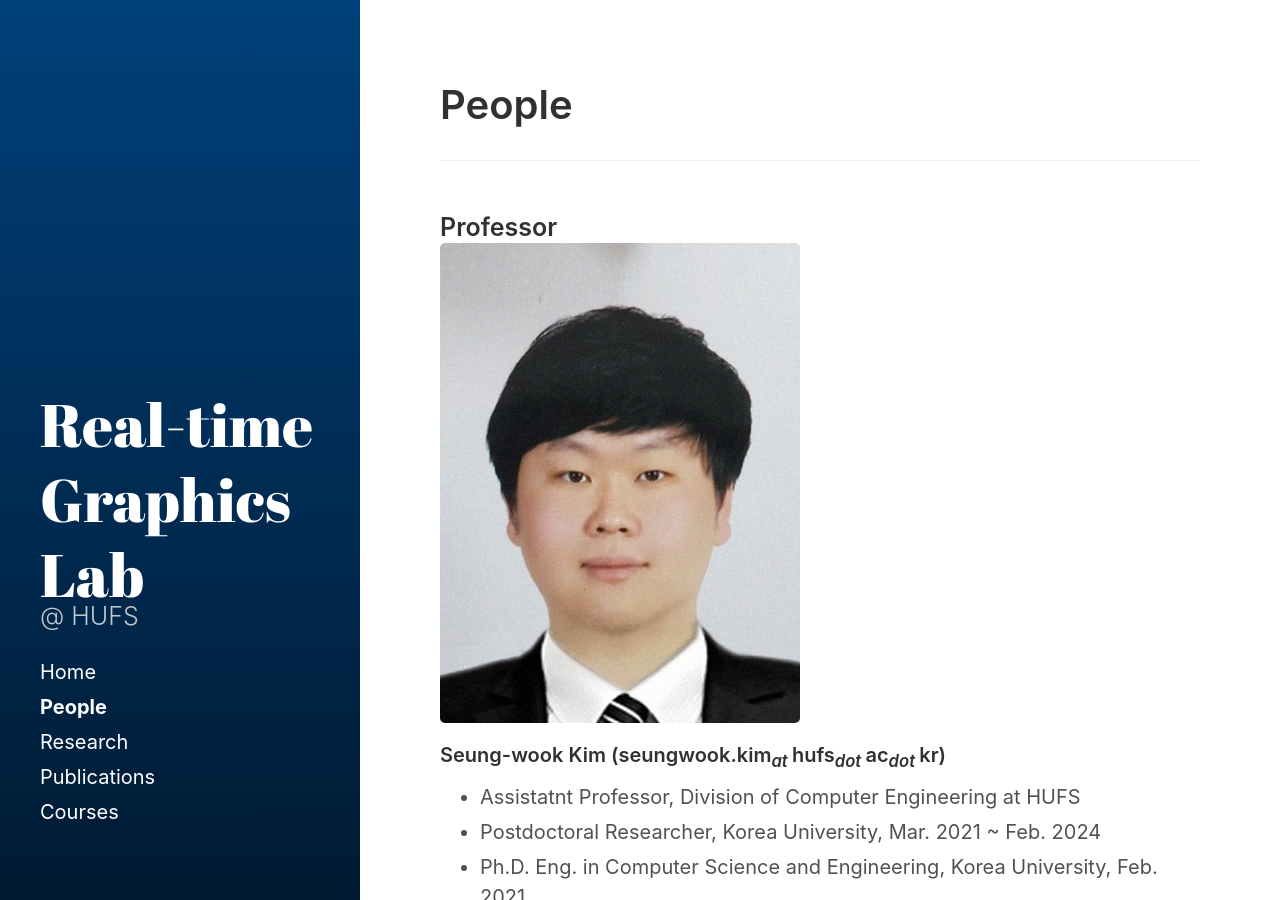
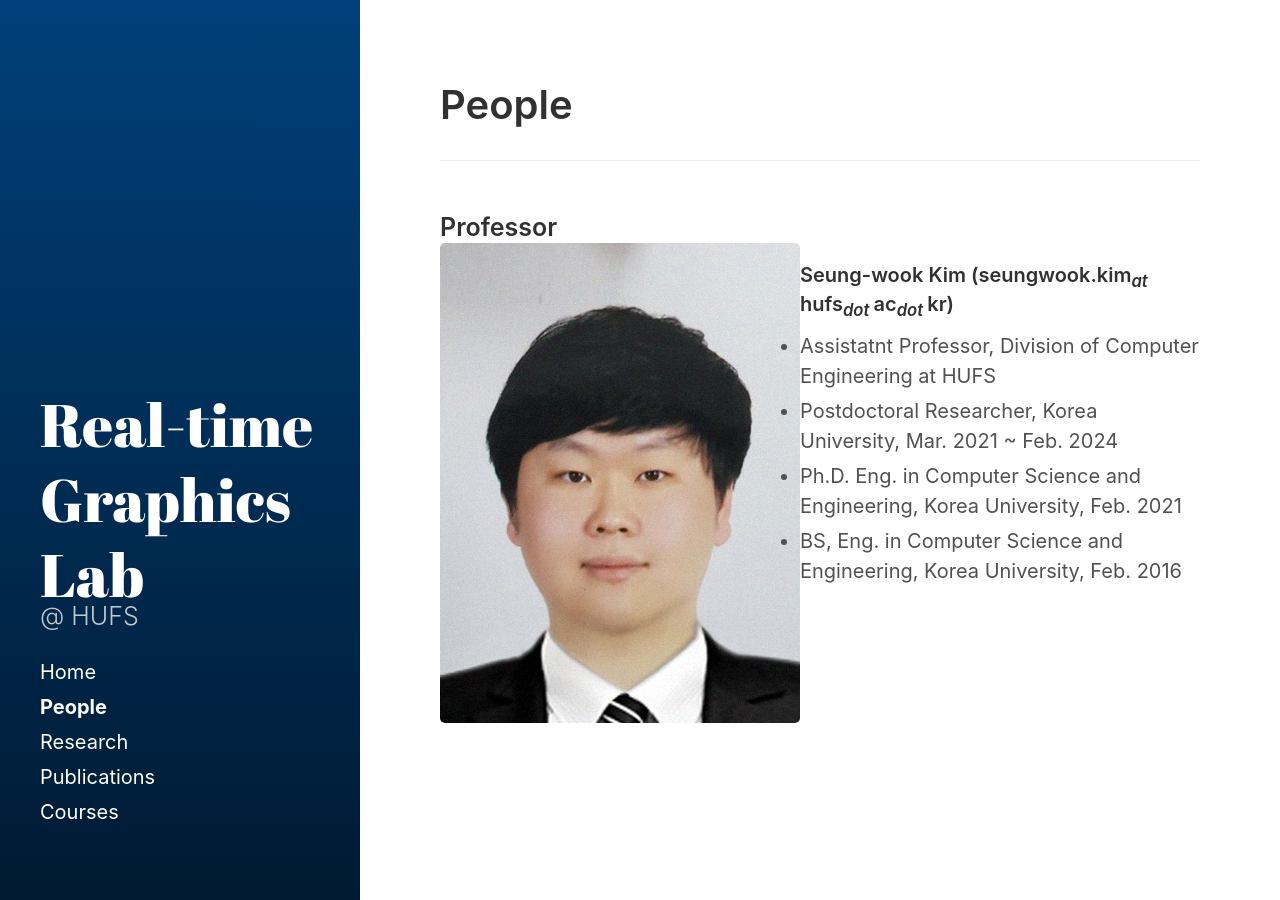
Before and after one commit to God-eunger/God-eunger.github.io, a Jekyll site: the page built from people/index.md, in a window 1280 px wide. Built offline with Jekyll 4.4.1, drawn with Linux system fonts in a browser that asks for light colours.

Commit message:
Update index.md

```diff
--- a/people/index.md
+++ b/people/index.md
@@ -13,7 +13,7 @@ Always check singular or plural according to the number of people
 
 ### Professor
 
-![Professor](swk.png){: style="float: left"; width="100px"}
+![Professor](swk.png){: style="float: left"}
 #### Seung-wook Kim (seungwook.kim<sub><i>at </i></sub>hufs<sub><i>dot </i></sub>ac<sub><i>dot </i></sub>kr)
 * Assistatnt Professor, Division of Computer Engineering at HUFS
  * Postdoctoral Researcher, Korea University, Mar. 2021 ~ Feb. 2024
```
